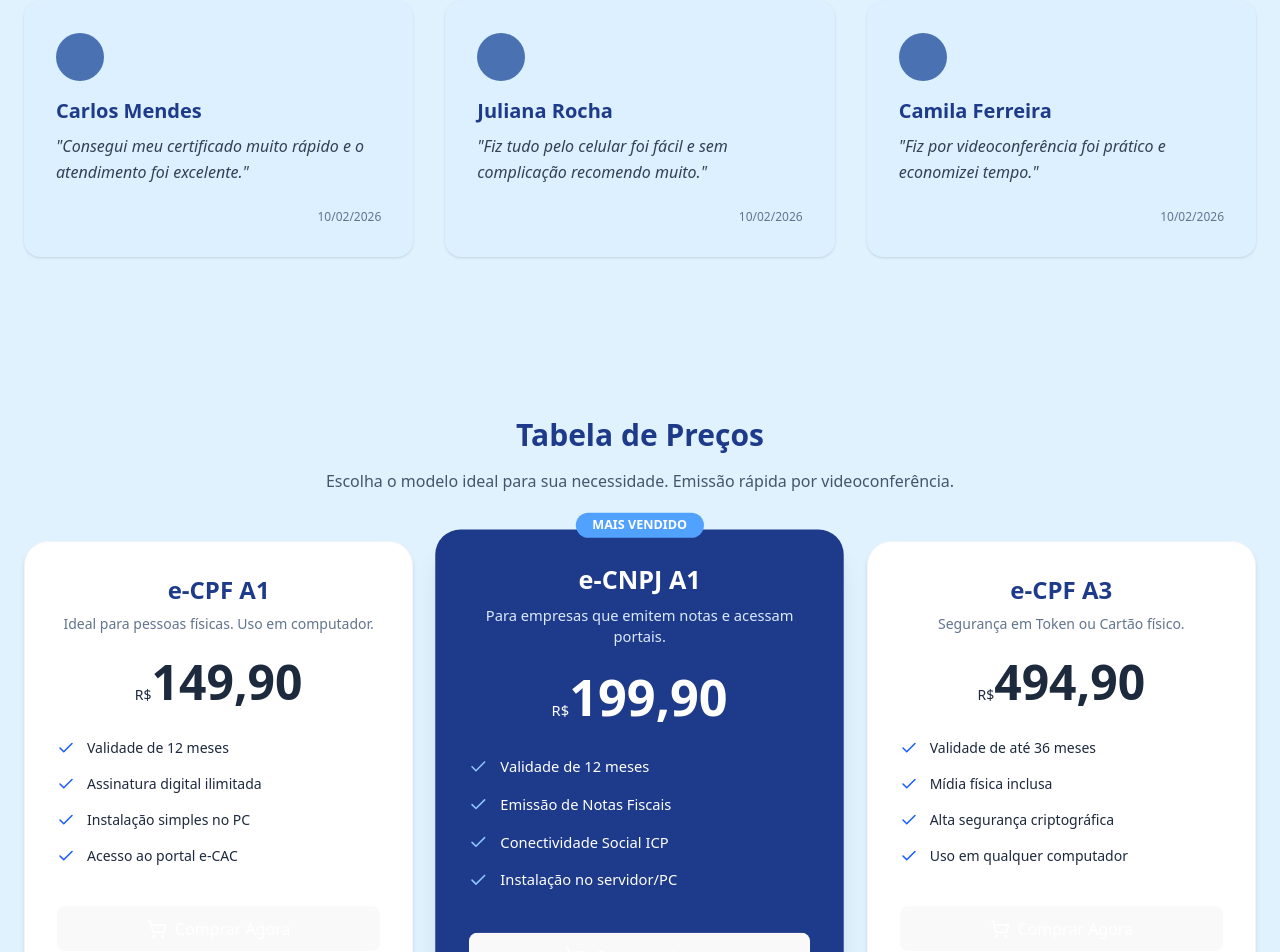
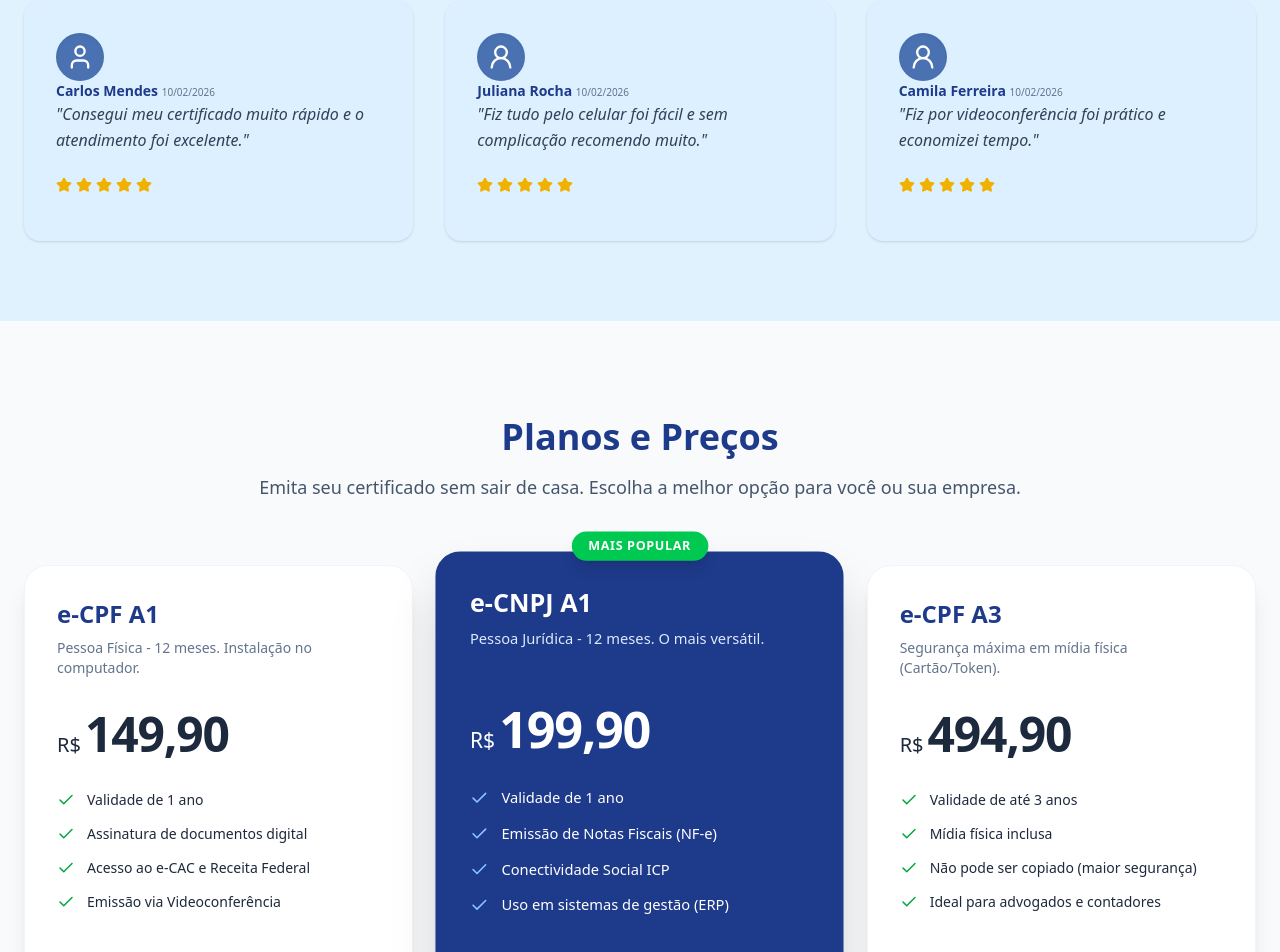
Before and after one commit to jpmacielprado/Landing_MPrime, a React (Vite) app: page / in a window 1280 px wide. Shown: the part 2700-3652 px from the top of the page. Built offline with nearby package versions, Linux system fonts and the light colour scheme.

Commit message:
mudanças review

```diff
--- a/package.json
+++ b/package.json
@@ -10,6 +10,7 @@
     "preview": "vite preview"
   },
   "dependencies": {
+    "@mercadopago/sdk-react": "^1.0.7",
     "@tailwindcss/vite": "^4.1.18",
     "framer-motion": "^12.34.0",
     "lucide-react": "^0.563.0",
--- a/src/components/Footer.tsx
+++ b/src/components/Footer.tsx
@@ -64,7 +64,7 @@ const Footer: React.FC = () => {
                         &copy; {currentYear} MPrime Gestão Empresarial. Todos os direitos reservados.
                     </p>
                     <p className="mt-2 text-slate-500">
-                        Desenvolvido por filhão lindo goat ❤️
+                        Desenvolvido por @Jpmacielprado.
                     </p>
                 </div>
             </div>
--- a/src/components/Pricing.tsx
+++ b/src/components/Pricing.tsx
@@ -1,93 +1,125 @@
 import React from 'react';
 import { Check, ShoppingCart } from 'lucide-react';
-import { ScrollAnimation } from './ScrollAnimation';
 
-const plans = [
+interface Plan {
+    name: string;
+    description: string;
+    price: string;
+    features: string[];
+    highlight: boolean;
+    checkoutUrl: string; // Link gerado no Mercado Pago
+}
+
+const plans: Plan[] = [
     {
         name: 'e-CPF A1',
-        description: 'Ideal para pessoas físicas. Uso em computador.',
+        description: 'Pessoa Física - 12 meses. Instalação no computador.',
         price: '149,90',
-        features: ['Validade de 12 meses', 'Assinatura digital ilimitada', 'Instalação simples no PC', 'Acesso ao portal e-CAC'],
+        features: [
+            'Validade de 1 ano',
+            'Assinatura de documentos digital',
+            'Acesso ao e-CAC e Receita Federal',
+            'Emissão via Videoconferência'
+        ],
         highlight: false,
+        checkoutUrl: 'https://link.mercadopago.com.br/seulink-ecpf-a1',
     },
     {
         name: 'e-CNPJ A1',
-        description: 'Para empresas que emitem notas e acessam portais.',
+        description: 'Pessoa Jurídica - 12 meses. O mais versátil.',
         price: '199,90',
-        features: ['Validade de 12 meses', 'Emissão de Notas Fiscais', 'Conectividade Social ICP', 'Instalação no servidor/PC'],
-        highlight: true, // Card em destaque
+        features: [
+            'Validade de 1 ano',
+            'Emissão de Notas Fiscais (NF-e)',
+            'Conectividade Social ICP',
+            'Uso em sistemas de gestão (ERP)'
+        ],
+        highlight: true,
+        checkoutUrl: 'https://link.mercadopago.com.br/seulink-ecnpj-a1',
     },
     {
         name: 'e-CPF A3',
-        description: 'Segurança em Token ou Cartão físico.',
+        description: 'Segurança máxima em mídia física (Cartão/Token).',
         price: '494,90',
-        features: ['Validade de até 36 meses', 'Mídia física inclusa', 'Alta segurança criptográfica', 'Uso em qualquer computador'],
+        features: [
+            'Validade de até 3 anos',
+            'Mídia física inclusa',
+            'Não pode ser copiado (maior segurança)',
+            'Ideal para advogados e contadores'
+        ],
         highlight: false,
+        checkoutUrl: 'https://link.mercadopago.com.br/seulink-ecpf-a3',
     },
 ];
 
 const Pricing: React.FC = () => {
     return (
-        <section id="pricing" className="py-20 bg-[#e0f2fe]">
-            <div className="container mx-auto px-6 text-center">
-                <ScrollAnimation>
-                    <h2 className="text-3xl font-bold text-[#1e3a8a] mb-4">
-                        Tabela de Preços
+        <section id="pricing" className="py-24 bg-slate-50 scroll-mt-20">
+            <div className="container mx-auto px-6">
+                <div className="text-center max-w-3xl mx-auto mb-16">
+                    <h2 className="text-4xl font-bold text-[#1e3a8a] mb-4">
+                        Planos e Preços
                     </h2>
-                </ScrollAnimation>
+                    <p className="text-slate-600 text-lg">
+                        Emita seu certificado sem sair de casa. Escolha a melhor opção para você ou sua empresa.
+                    </p>
+                </div>
 
-                <ScrollAnimation delay={0.2}>
-                    <p className="text-slate-600 mb-12 max-w-2xl mx-auto">
-                        Escolha o modelo ideal para sua necessidade. Emissão rápida por videoconferência.
-                    </p>
-                </ScrollAnimation>
-
-                <div className="grid grid-cols-1 md:grid-cols-3 gap-8">
+                <div className="grid grid-cols-1 md:grid-cols-3 gap-8 items-start">
                     {plans.map((plan, index) => (
-                        <ScrollAnimation key={index} delay={0.3 + index * 0.2}>
                         <div
                             key={index}
-                                className={`relative p-8 rounded-3xl transition-all duration-300 ${plan.highlight
-                                    ? 'bg-[#1e3a8a] text-white scale-105 shadow-xl z-10'
-                                    : 'bg-white text-slate-800 shadow-md hover:shadow-lg border border-slate-100'
+                            className={`relative p-8 rounded-3xl transition-all duration-300 border ${plan.highlight
+                                ? 'bg-[#1e3a8a] text-white scale-105 shadow-2xl border-transparent'
+                                : 'bg-white text-slate-800 shadow-xl border-slate-100 hover:border-blue-200'
                                 }`}
                         >
                             {plan.highlight && (
-                                    <span className="absolute -top-4 left-1/2 -translate-x-1/2 bg-blue-400 text-white text-xs font-bold px-4 py-1 rounded-full uppercase">
-                                        Mais Vendido
-                                    </span>
+                                <div className="absolute -top-5 left-1/2 -translate-x-1/2 bg-green-500 text-white text-xs font-black px-4 py-1.5 rounded-full uppercase tracking-wider shadow-lg">
+                                    Mais Popular
+                                </div>
                             )}
 
+                            <div className="mb-8">
                                 <h3 className={`text-2xl font-bold mb-2 ${plan.highlight ? 'text-white' : 'text-[#1e3a8a]'}`}>
                                     {plan.name}
                                 </h3>
-                                <p className={`text-sm mb-6 ${plan.highlight ? 'text-blue-100' : 'text-slate-500'}`}>
+                                <p className={`text-sm h-10 ${plan.highlight ? 'text-blue-100' : 'text-slate-500'}`}>
                                     {plan.description}
                                 </p>
-
-                                <div className="mb-8">
-                                    <span className="text-sm font-medium">R$</span>
-                                    <span className="text-5xl font-bold">{plan.price}</span>
                             </div>
 
-                                <ul className="space-y-4 mb-10 text-left">
+                            <div className="mb-8 flex items-baseline gap-1">
+                                <span className="text-xl font-medium">R$</span>
+                                <span className="text-5xl font-black tracking-tight">{plan.price}</span>
+                            </div>
+
+                            <ul className="space-y-4 mb-10 min-h-40">
                                 {plan.features.map((feature, fIndex) => (
-                                        <li key={fIndex} className="flex items-center gap-3 text-sm">
-                                            <Check size={18} className={plan.highlight ? 'text-blue-300' : 'text-blue-600'} />
-                                            {feature}
+                                    <li key={fIndex} className="flex items-start gap-3 text-sm leading-tight">
+                                        <Check size={18} className={`shrink-0 ${plan.highlight ? 'text-blue-300' : 'text-green-600'}`} />
+                                        <span>{feature}</span>
                                     </li>
                                 ))}
                             </ul>
 
-                                <button className={`w-full py-4 rounded-xl font-bold flex items-center justify-center gap-2 transition-colors ${plan.highlight
-                                    ? 'bg-blue-400 hover:bg-blue-500 text-white'
+                            <a
+                                href={plan.checkoutUrl}
+                                target="_blank"
+                                rel="noopener noreferrer"
+                                className={`w-full py-4 rounded-xl font-bold flex items-center justify-center gap-2 transition-all active:scale-95 ${plan.highlight
+                                    ? 'bg-blue-400 hover:bg-blue-500 text-[#0f172a] shadow-lg shadow-blue-400/20'
                                     : 'bg-[#1e3a8a] hover:bg-[#162a63] text-white'
-                                    }`}>
+                                    }`}
+                            >
                                 <ShoppingCart size={20} />
                                 Comprar Agora
-                                </button>
+                            </a>
+
+                            <p className={`mt-4 text-center text-[10px] uppercase tracking-widest font-semibold ${plan.highlight ? 'text-blue-200' : 'text-slate-400'}`}>
+                                Pagamento Seguro via Mercado Pago
+                            </p>
                         </div>
-                        </ScrollAnimation>
                     ))}
                 </div>
             </div>
--- a/src/components/Reviews.tsx
+++ b/src/components/Reviews.tsx
@@ -1,24 +1,34 @@
 import React from 'react';
 import { ScrollAnimation } from './ScrollAnimation';
+import { Star, User, UserRound } from 'lucide-react'; // Importando os dois ícones
 
-const reviews = [
+interface Review {
+    name: string;
+    text: string;
+    date: string;
+    gender: 'homem' | 'mulher'; // Definindo as opções de sexo
+}
+
+const reviews: Review[] = [
     {
         name: 'Carlos Mendes',
         text: 'Consegui meu certificado muito rápido e o atendimento foi excelente.',
         date: '10/02/2026',
+        gender: 'homem',
     },
     {
         name: 'Juliana Rocha',
         text: 'Fiz tudo pelo celular foi fácil e sem complicação recomendo muito.',
         date: '10/02/2026',
+        gender: 'mulher',
     },
     {
         name: 'Camila Ferreira',
         text: 'Fiz por videoconferência foi prático e economizei tempo.',
         date: '10/02/2026',
+        gender: 'mulher',
     },
 ];
-
 const Testimonials: React.FC = () => {
     return (
         <section id="reviews" className="py-20 bg-[#e0f2fe]">
@@ -31,25 +41,38 @@ const Testimonials: React.FC = () => {
 
                 <div className="grid grid-cols-1 md:grid-cols-3 gap-8">
                     {reviews.map((review, index) => (
-                        <ScrollAnimation>
-                            <div
-                                key={index}
-                                className="bg-[#dcf0ff] p-8 rounded-2xl flex flex-col items-start text-left shadow-sm relative"
-                            >
-                                {/* Avatar Simbolizado (Círculo Azul) */}
-                                <div className="w-12 h-12 bg-[#4a72b2] rounded-full mb-4" />
+                        <ScrollAnimation key={index}>
+                            <div className="bg-[#dcf0ff] p-8 rounded-2xl flex flex-col items-start text-left shadow-sm hover:shadow-md transition-shadow relative h-full">
 
-                                <h3 className="text-xl font-bold text-[#1e3a8a] mb-2">
-                                    {review.name}
-                                </h3>
 
-                                <p className="text-slate-700 leading-relaxed mb-6 italic">
-                                    "{review.text}"
-                                </p>
+                                <div className="w-12 h-12 bg-[#4a72b2] rounded-full flex items-center justify-center text-white shrink-0 shadow-inner">
+                                    {review.gender === 'homem' ? (
+                                        <User size={28} />
+                                    ) : (
+                                        <UserRound size={28} />
+                                    )}
+                                </div>
 
-                                <span className="text-xs text-slate-500 mt-auto self-end font-medium">
-                                    {review.date}
-                                </span>
+                                <div>
+                                    <h3 className="text-sm font-bold text-[#1e3a8a]">
+                                        {review.name} <span className="text-[10px] text-slate-500 uppercase font-medium">
+                                            {review.date}
+                                        </span>
+                                    </h3>
+                                </div>
+
+                                <div>
+                                    <p className="text-slate-700 leading-relaxed mb-6 italic grow">
+                                        "{review.text}"
+                                    </p>
+                                </div>
+
+
+                                <div className="flex gap-1 mb-4 text-yellow-500">
+                                    {[...Array(5)].map((_, i) => (
+                                        <Star key={i} size={16} fill="currentColor" />
+                                    ))}
+                                </div>
                             </div>
                         </ScrollAnimation>
                     ))}
```
Also changed, not shown: 2 other files (tests, documents, lock files or other folders). Lines whose indentation alone changed are shown as unchanged.
